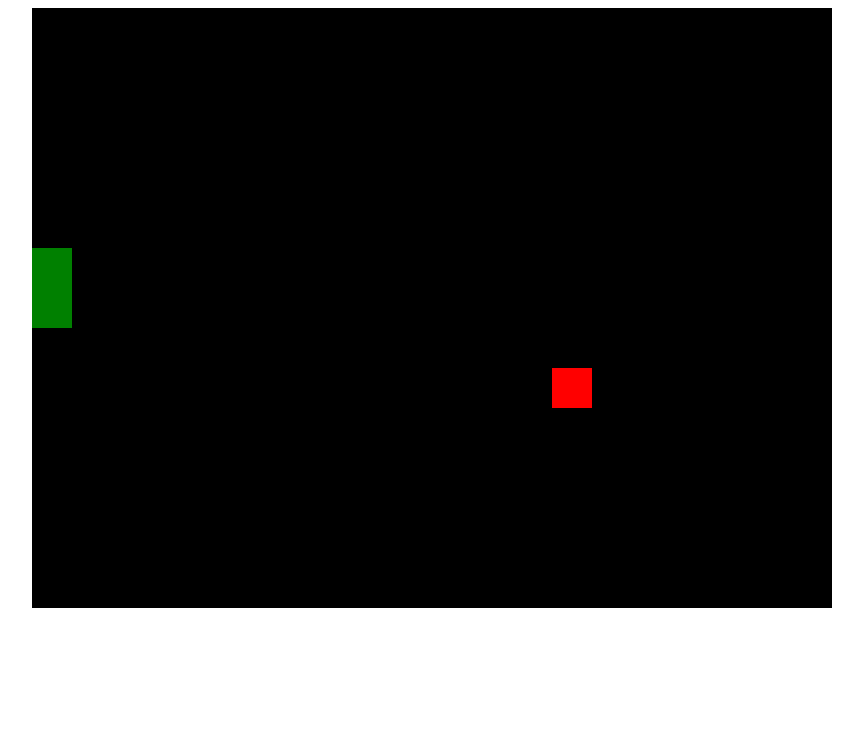
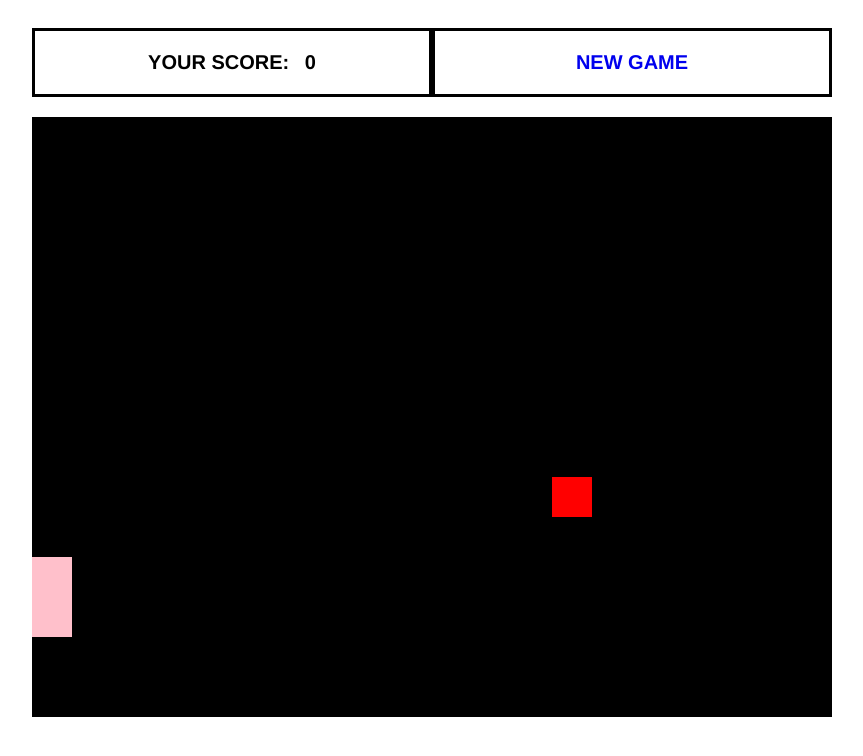
Before and after one commit to sarahjschultz/snake-js, a plain HTML site: page public/index.html in a window 1280 px wide. Shown: the whole page, without its empty margins (208-1071 px from the left). Drawn offline with Linux system fonts and the light colour scheme.

Commit message:
Add in score keeping and NewGame button

```diff
--- a/public/index.html
+++ b/public/index.html
@@ -1,19 +1,15 @@
 <!DOCTYPE html>
 <html>
 <head>
-  <style>
-    #chunk-game {
-      background-color: black;
-      display: block;
-      margin-left: auto;
-      margin-right: auto;
-    }
-  </style>
+  <link rel="stylesheet" type="text/css" href="stylesheets/main.css">
 </head>
 <body>
+  <div class="nav-wrapper">
+      <div class="score-board-wrapper">YOUR SCORE:  <span id="score-board">0</span></div><div class="new-game-button-wrapper"><a class="new-game-button" id="funk" href="/">NEW GAME</a></div>
+  </div>
   <canvas id="chunk-game" height="600" width="800"></canvas>
-
   <script type="text/javascript" src="js/chunk.js"></script>
+  <script type="text/javascript" src="js/score.js"></script>
   <script type="text/javascript" src="js/snake.js"></script>
 </body>
 </html>
--- a/public/js/chunk.js
+++ b/public/js/chunk.js
@@ -26,7 +26,7 @@ var CHUNK = {
     tickCallback();
     CHUNK.processID = setInterval(function() {
       tickCallback();
-    }, 1000 / gameSpeed);
+    }, 500 / gameSpeed);
   },
   onArrowKey: function(callback) {
     document.addEventListener('keydown', function(e) {
@@ -37,7 +37,7 @@ var CHUNK = {
     });
   },
   endGame: function() {
-    this.started = false
+    this.started = false;
     clearInterval(CHUNK.processID);
   },
   draw: function(objects) {
@@ -95,8 +95,8 @@ var CHUNK = {
   flashMessage: function(message) {
     var canvas = document.getElementById("chunk-game");
     var context = canvas.getContext('2d');
-    context.font = '20pt Calibri';
-    context.fillStyle = 'yellow';
+    context.font = '20pt Helvetica';
+    context.fillStyle = 'white';
     context.fillText(message, 275, 100);
   }
-}
+};
--- /dev/null
+++ b/public/js/score.js
@@ -0,0 +1,14 @@
+var SCORE = {
+  getScore: function (){
+    var scoreEl = document.getElementById('score-board');
+    var scoreText = scoreEl.textContent;
+    return parseInt(scoreText)
+  },
+  increaseScore: function(oldScore, increment) {
+    return oldScore + increment;
+  },
+  updateScoreBoard: function(scoreToSet) {
+    var scoreBoard = document.getElementById("score-board");
+    scoreBoard.innerHTML = scoreToSet;
+  }
+};
--- a/public/js/snake.js
+++ b/public/js/snake.js
@@ -1,5 +1,5 @@
 var draw = function(snakeToDraw, apple) {
-  var drawableSnake = { color: "green", pixels: snakeToDraw };
+  var drawableSnake = { color: "pink", pixels: snakeToDraw };
   var drawableApple = { color: "red", pixels: [apple] };
   var drawableObjects = [drawableSnake, drawableApple];
   CHUNK.draw(drawableObjects);
@@ -12,13 +12,13 @@ var moveSegment = function(segment) {
     case "up":
       return { top: segment.top - 1, left: segment.left };
     case "right":
-      return { top: segment.top, left: segment.left + 1 }
+      return { top: segment.top, left: segment.left + 1 };
     case "left":
-      return { top: segment.top, left: segment.left - 1 }
+      return { top: segment.top, left: segment.left - 1 };
     default:
       return segment;
   }
-}
+};
 
 var segmentFurtherForwardThan = function(index, snake) {
   return snake[index - 1] || snake[index];
@@ -35,7 +35,7 @@ var moveSnake = function(snake) {
     newSegment.direction = segmentFurtherForwardThan(segmentIndex, snake).direction;
     return newSegment;
   });
-}
+};
 
 var growSnake = function(snake) {
   var indexOfLastSegment = snake.length - 1;
@@ -54,6 +54,9 @@ var advanceGame = function() {
 
   if (ate(newSnake, [apple])) {
     newSnake = growSnake(newSnake);
+    var score = SCORE.getScore();
+    var newScore = SCORE.increaseScore(score, 100);
+    SCORE.updateScoreBoard(newScore);
     apple = CHUNK.randomLocation();
   }
 
@@ -68,7 +71,7 @@ var advanceGame = function() {
 
 var changeDirection = function(direction) {
   snake[0].direction = direction;
-}
+};
 
 var apple = CHUNK.randomLocation();
 var snake = [{ top: 1, left: 0, direction: "down" }, { top: 0, left: 0, direction: "down" }];
--- /dev/null
+++ b/public/stylesheets/main.css
@@ -0,0 +1,40 @@
+/* apply a natural box layout model to all elements, but allowing components to change */
+html {
+    box-sizing: border-box;
+}
+*, *:before, *:after {
+    box-sizing: inherit;
+}
+#chunk-game {
+    background-color: black;
+    display: block;
+    margin-left: auto;
+    margin-right: auto;
+}
+#score-board {
+    padding-left: 10px;
+}
+.new-game-button-wrapper, .score-board-wrapper {
+    background: white;
+    border: 3px solid black;
+    color: black;
+    display: inline-block;
+    font-weight: 600;
+    margin: 20px auto;
+    padding: 20px 0;
+    text-align: center;
+    width: 400px;
+}
+.new-game-button {
+    padding: 20px;
+    cursor: pointer;
+    text-decoration: none;
+}
+.nav-wrapper{
+    width: 800px;
+    margin: auto;
+}
+body {
+    font-family: "Helvetica Neue", Helvetica, Arial, Sans-Serif;
+    font-size: 20px;
+}
```
